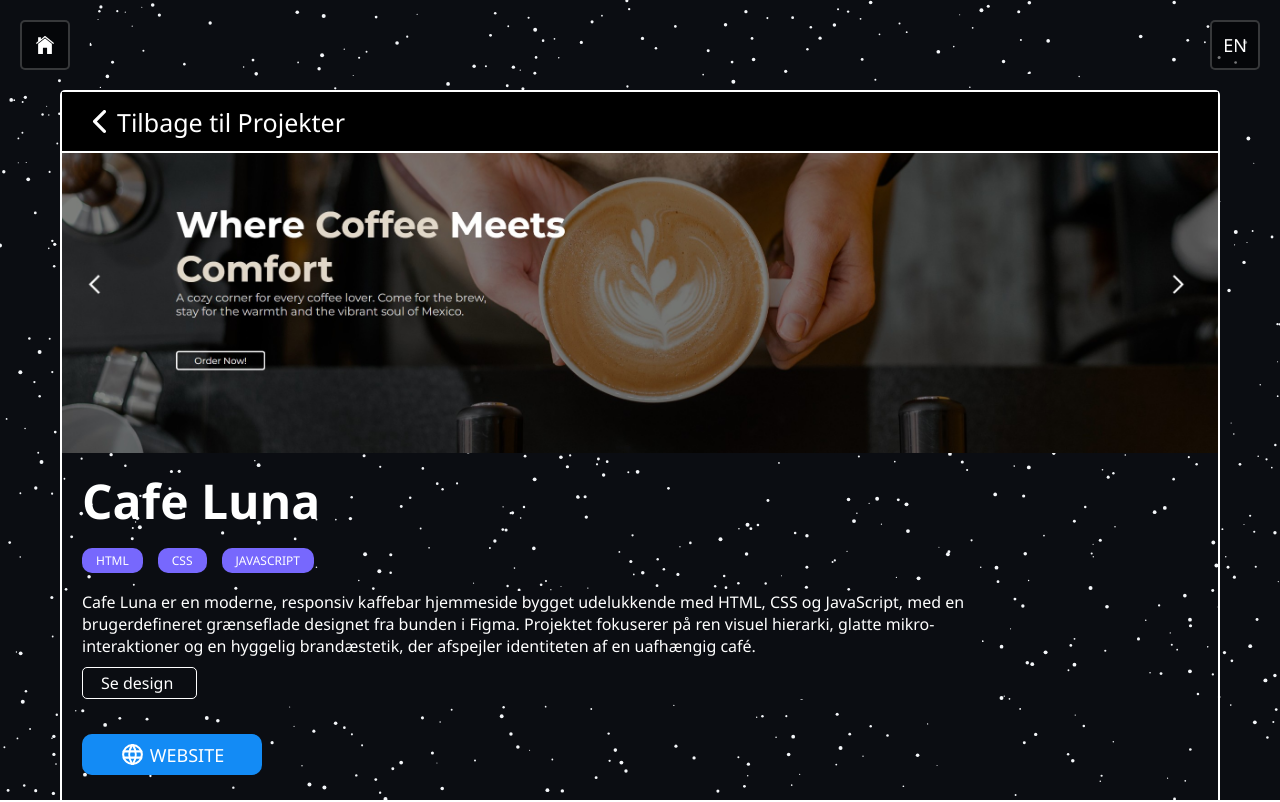
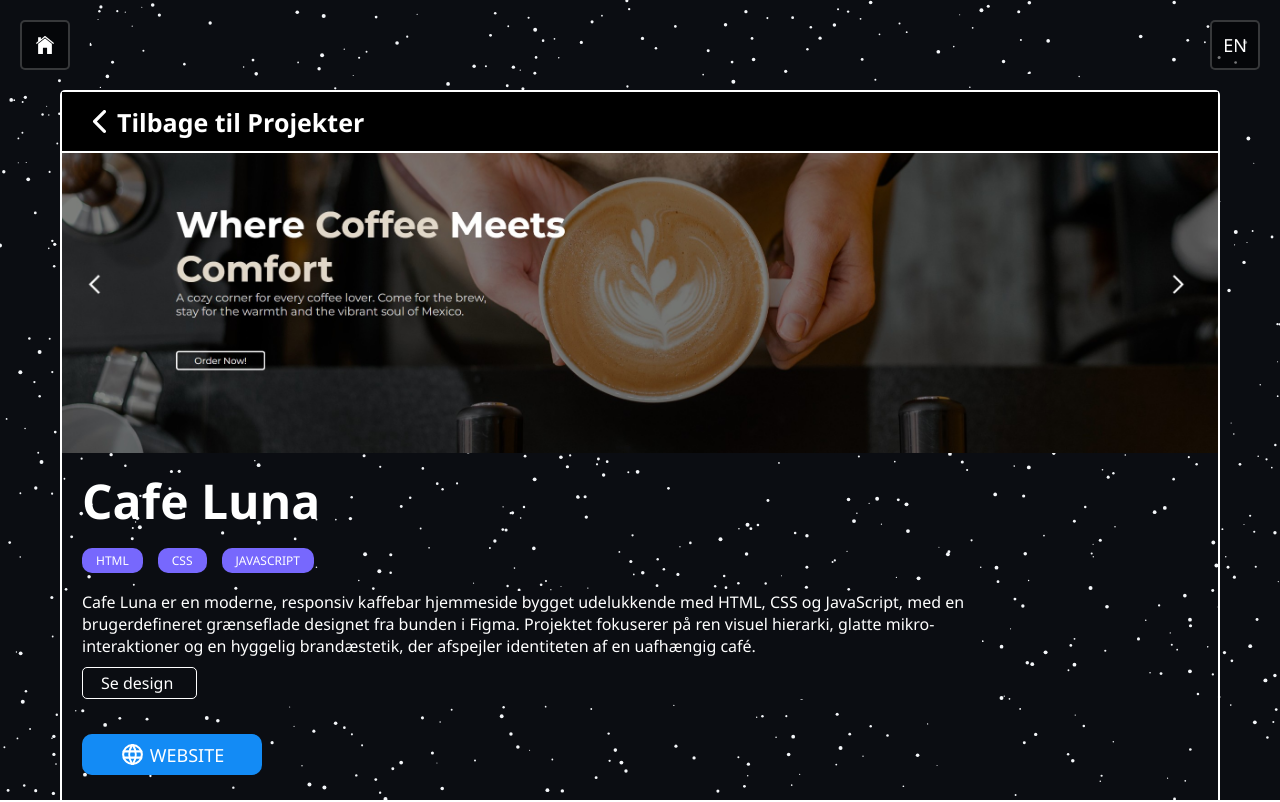
Before and after one commit to Matias272/MatiasPortfolio, a React (Vite) app: page /projects/1 in a window 1280 px wide. Shown: the top 802 px of the page. Built offline with nearby package versions, Linux system fonts and the light colour scheme.

Commit message:
fix: adjust transition timing for top link icon and ensure consistent font weight

```diff
--- a/src/pages/ProjectDetails.scss
+++ b/src/pages/ProjectDetails.scss
@@ -10,6 +10,7 @@
     border-bottom: none;
     margin-top: 90px;
     a {
+      font-weight: 700;
       display: flex;
       align-items: center;
       padding: 12px 20px;
@@ -21,7 +22,7 @@
       }
     }
     &__icon {
-      transition: all 0.3s ease-in-out;
+      transition: all 0.2s ease-in-out;
     }
   }
   &__img {
```
